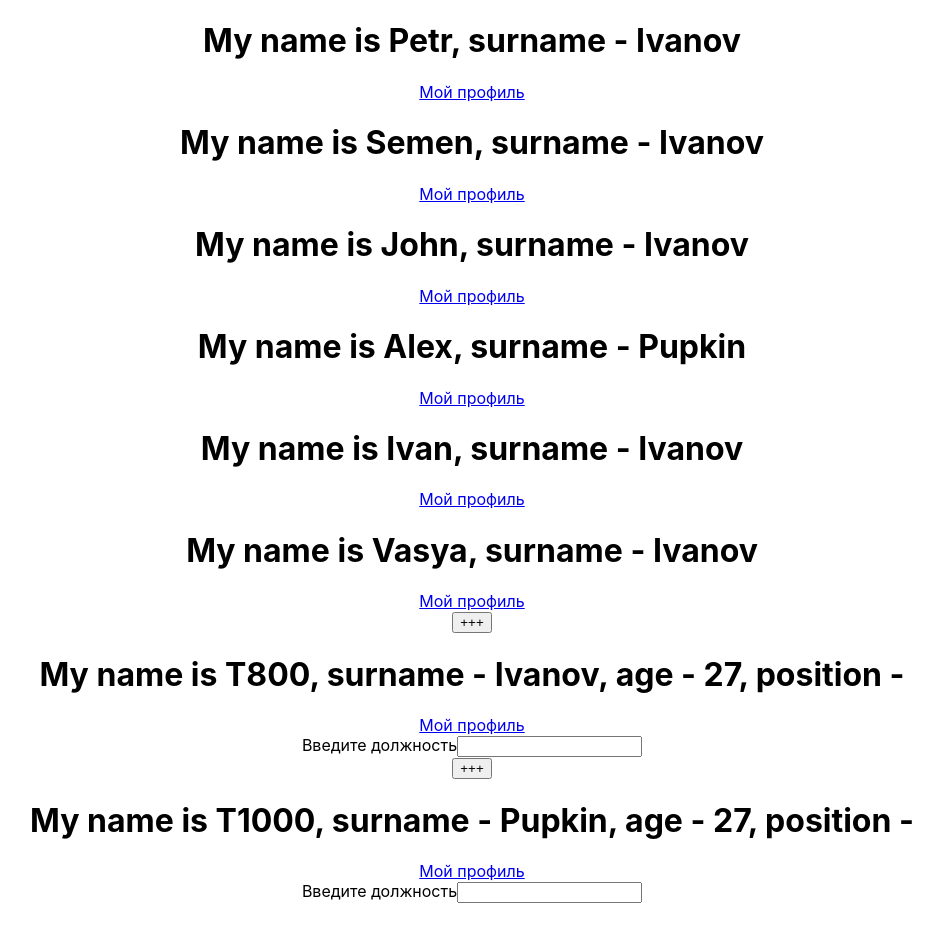
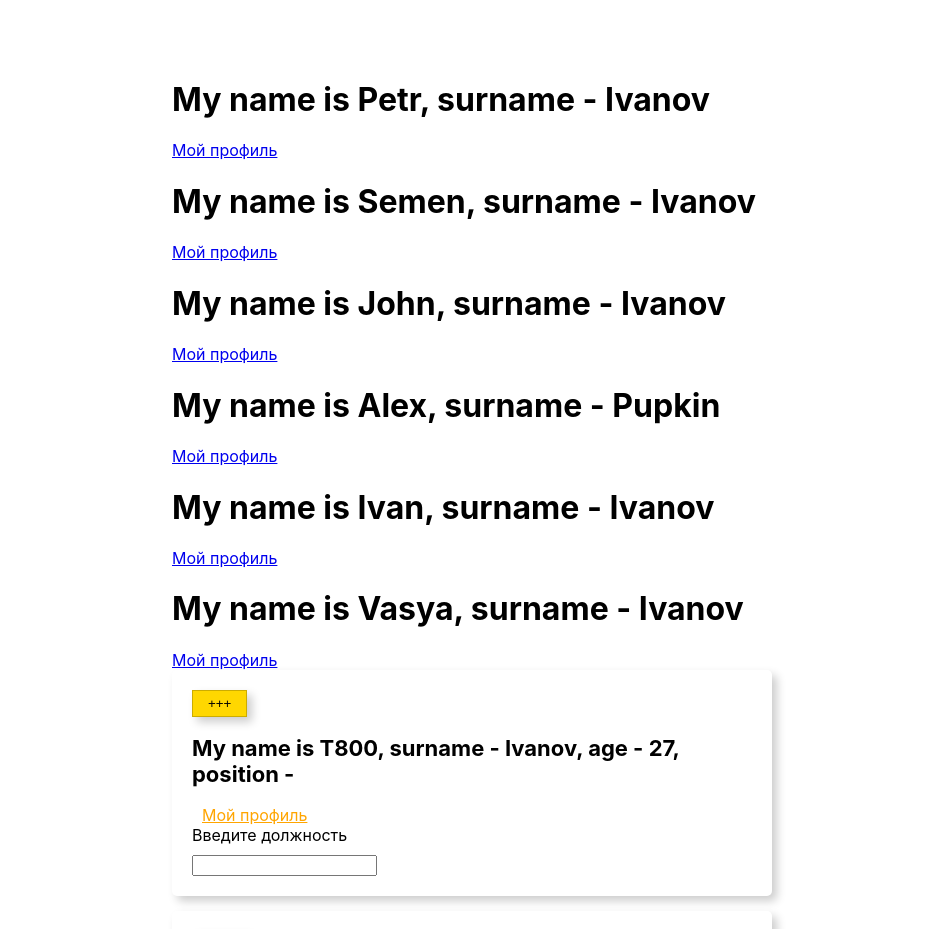
Before and after one commit to Daiver500/udemy-education-react, a React (Create React App) app in the folder props/: page / in a window 1280 px wide. Shown: the top 929 px of the page, without its empty margins (168-1111 px from the left). Before the commit the page ends 903 px from the top, so only its background shows below. Built offline with nearby package versions, Linux system fonts and the light colour scheme.

Commit message:
Styled components
CSS in JS

```diff
--- a/props/package.json
+++ b/props/package.json
@@ -9,6 +9,7 @@
     "react": "^17.0.2",
     "react-dom": "^17.0.2",
     "react-scripts": "5.0.0",
+    "styled-components": "^5.3.3",
     "web-vitals": "^2.1.3",
     "webpack-manifest-plugin": "^4.1.1"
   },
--- a/props/src/App.js
+++ b/props/src/App.js
@@ -1,5 +1,6 @@
 import './App.css';
 import { Component, Fragment } from "react"; // Fragment может использоваться для замены родительского элемента в верстке, также используется пустой тег
+import styled from "styled-components";
 
 // КОМПОНЕНТЫ (ФУНКЦИОНАЛЬНЫЕ И КЛАССОВЫЕ)
 
@@ -40,10 +41,49 @@
   )
 }
 
+// Styled components (использование стилей прямо в JS), такие компоненты поддерживают свои пропсы
+
+const Wrapper = styled.div `
+  width: 600px;
+  margin: 80px auto 0 auto;
+`;
+
+// ссылки внутри родительского элемента будут определенного стиля, таким образом нам не надо стилизовать каждый компонент
+const EmptyItem = styled.div `
+  padding: 20px;
+  margin-bottom: 15px;
+  border-radius: 5px;
+  box-shadow: 5px 5px 10px rgba(0, 0, 0, 0.2);
+  a {
+    display: block;
+    margin: 0 10px 0;
+    color: ${props => props.active ? "orange" : "black" /**здесь проверяем есть ли active и в зависимости от этого назначаем цвет */}
+  }
+  input {
+    display: block;
+    margin-top: 10px;
+  }
+`;
+
+const Header = styled.h2 `
+  font-size: 22px;
+`;
+
+// можно экспортировать стили
+
+export const Button = styled.button `
+  display: block;
+  padding:  5px 15px;
+  background-color: gold;
+  border: 1px solid rgba(0, 0, 0, 0.2);
+  box-shadow: 5px 5px 10px rgba(0, 0, 0, 0.2)
+`;
+
 function App() {
   return (
     //<Fragment>                                                           {/** на fragment можно заменить лишние элементы, к примеру <div></div> */}
-    <div className="App">
+    // <div className="App">
+    <Wrapper>
        <WhoAmIFirst name="Petr" surname="Ivanov" link="facebook.com"></WhoAmIFirst>
        <WhoAmIFirst name="Semen" surname="Ivanov" link="facebook.com"></WhoAmIFirst>
        <WhoAmI name={{firstName: "John"}} surname="Ivanov" link="facebook.com"></WhoAmI>    {/*объект props будет формироваться из тех атрибутов, по сути это и есть props
@@ -53,7 +93,8 @@
        <WhoAmINext name={() => {return "Vasya"}} surname="Ivanov" link="facebook.com"></WhoAmINext>
        <WhoAmIClass name="T800" surname="Ivanov" link="facebook.com"></WhoAmIClass>            {/* props изменить динамически нельзя!!! */}
        <WhoAmIClass name="T1000" surname="Pupkin" link="facebook.com"></WhoAmIClass>
-    </div>
+    </Wrapper>
+    //</div>
     // </Fragment>
   );
 }
@@ -90,16 +131,16 @@
     const {name, surname, link} = this.props
     const {position, text, years} = this.state
     return (
-      <>                                                       {/* также вместо Fragment можно использовать пустой тег */}
-        <button onClick={this.nextAge}>{text}</button>      {/* пример обработчика событий */}
+      <EmptyItem active>                                                       {/* также вместо Fragment можно использовать пустой тег, в styled components можно передавать props */}
+        <Button onClick={this.nextAge}>{text}</Button>      {/* пример обработчика событий */}
         {/* <button onClick={() => this.nextAge()}>{text}</button>  также, когда функция не стрелочная ее можно вызвать через анонимную функцию*/}
-        <h1>My name is {name}, surname - {surname}, age - {years}, position - {position}</h1>
+        <Header>My name is {name}, surname - {surname}, age - {years}, position - {position}</Header>
         <a href={link}>Мой профиль</a>
         <form>
           <span>Введите должность</span>
           <input type="text" onChange={(evt) => this.commitInputChanges(evt, "some color")}></input>          {/*в реакте всегда используется onChange, чтобы передать аргументы мы можем сделать это через функцию */}
         </form>
-      </>
+      </EmptyItem>
     )
   }
 }
--- a/props/src/index.js
+++ b/props/src/index.js
@@ -2,11 +2,21 @@
 import ReactDOM from 'react-dom';
 import './index.css';
 import App from './App';
+import {Button} from "./App"
+import styled from 'styled-components';
 
+// Модифицируем стили у нового элемента
+
+const BigButton = styled(Button)`
+  margin: 0 auto;
+  width: 245px;
+  text-align: center;
+`;
 
 ReactDOM.render(
   <React.StrictMode>
     <App />
+    <BigButton as="a">Отправить отчет</BigButton>   {/** так мы можем поменять тег к которому применяем стили, через as */}
   </React.StrictMode>,
   document.getElementById('root')
 );
```
Also changed, not shown: 1 other file (tests, documents, lock files or other folders).
